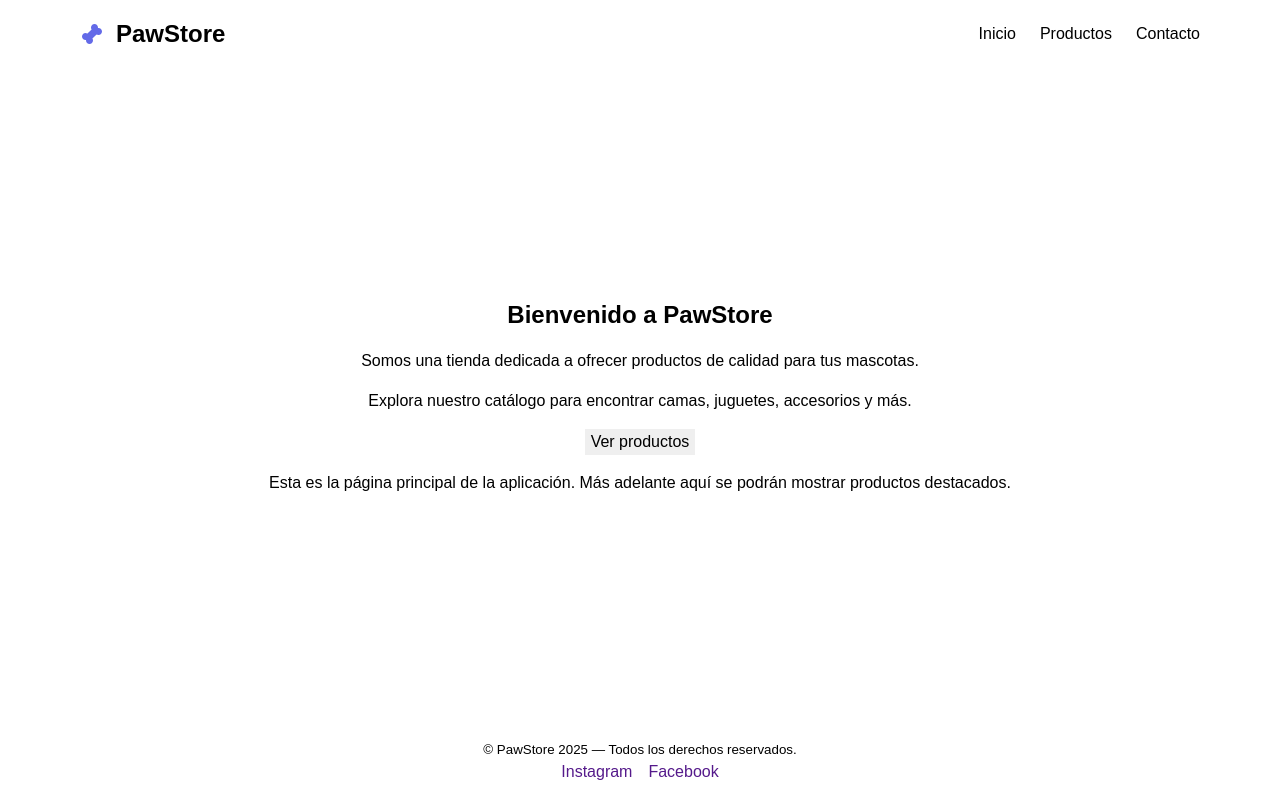
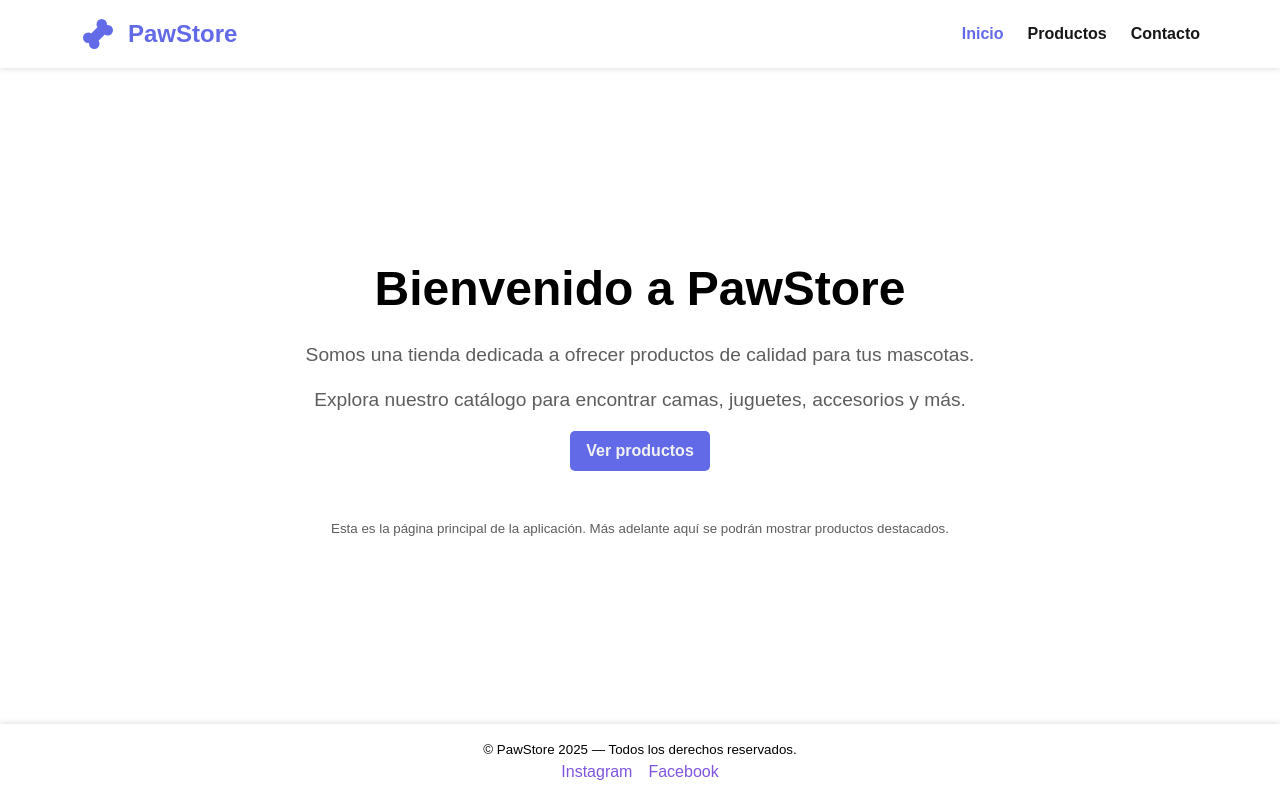
Before and after one commit to Czar81/PawStore, a React (Vite) app: page / in a window 1280 px wide. Built offline with nearby package versions, Linux system fonts and the light colour scheme.

Commit message:
Add style for main page

```diff
--- a/src/componets/Footer.jsx
+++ b/src/componets/Footer.jsx
@@ -3,8 +3,8 @@ function Footer() {
     <footer>
       <small>© PawStore 2025 — Todos los derechos reservados.</small>
       <div className="social-media">
-        <a href="">Instagram</a>
-        <a href="">Facebook</a>
+        <a className="social-media-link" href="">Instagram</a>
+        <a className="social-media-link" href="">Facebook</a>
       </div>
     </footer>
   );
--- a/src/pages/StartPage.jsx
+++ b/src/pages/StartPage.jsx
@@ -13,10 +13,10 @@ function StartPage() {
       <button type="button" className="btn-lilac">
         Ver productos
       </button>
-      <p>
+      <small>
         Esta es la página principal de la aplicación. Más adelante aquí se
         podrán mostrar productos destacados.
-      </p>
+      </small>
     </main>
   );
 }
--- a/src/styles/componets.css
+++ b/src/styles/componets.css
@@ -1,3 +1,89 @@
-*{
+* {
     font-family: Arial, Helvetica, sans-serif;
 }
+
+/*Header*/
+.nav-icon {
+    width: 36px;
+}
+
+h1 {
+    color: var(--clr-primary);
+    font-size: 1.5rem;
+    font-weight: 800;
+}
+
+.nav-items {
+    color: var(--clr-text-dark);
+    font-weight: 600;
+    cursor: pointer;
+    transition:
+        background-color 0.25s ease,
+        color 0.25s ease,
+        transform 0.2s ease;
+}
+
+.nav-items:hover {
+    color: var(--clr-text);
+}
+
+.nav-items:active {
+    color: var(--clr-text-dark);
+}
+
+.nav-items-active {
+    color: var(--clr-primary);
+    pointer-events: none;
+}
+/*Footer*/
+.social-media-link{
+    color: var(--clr-terciary);
+}
+
+.social-media-link:hover{
+    color: var(--clr-secondary);
+}
+
+nav,
+footer {
+    box-shadow: 0 0 6px var(--clr-shadow);
+}
+
+/*Main*/
+.main-text>h2 {
+    font-size: 3rem;
+    font-weight: 800;
+}
+
+.main-text>p {
+    color: var(--clr-text);
+    font-size: 1.2rem;
+    font-weight: 500;
+}
+
+.main-text small {
+    color: var(--clr-text);
+    margin-top: 2rem;
+}
+
+/*Btns*/
+.btn-lilac {
+    background-color: var(--clr-primary);
+    color: var(--clr-text-light);
+    font-weight: 600;
+    padding: 0.5rem 1rem;
+    border-radius: 5px;
+    cursor: pointer;
+    transition:
+        background-color 0.25s ease,
+        color 0.25s ease,
+        transform 0.2s ease;
+}
+
+.btn-lilac:hover {
+    background-color: var(--clr-secondary);
+}
+
+.btn-lilac:active {
+    background-color: var(--clr-primary);
+}
```
